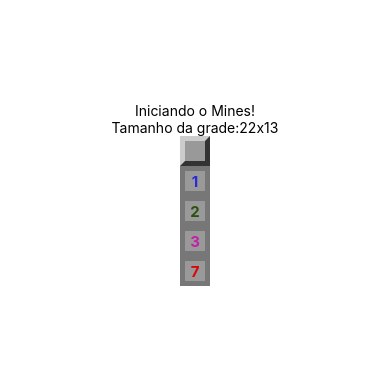
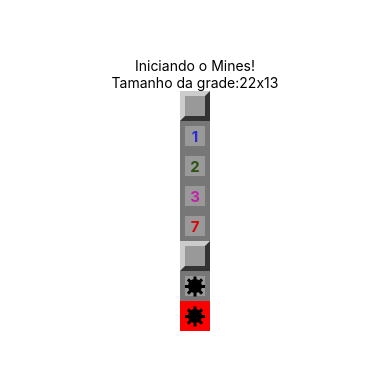
Before and after one commit to LuizLangkammer/React-Native-Learning, a React Native app in the folder mines/: screen / in a window 390 px wide. Shown: the part 228-598 px from the top of the page. Built offline with nearby package versions, Linux system fonts and the light colour scheme.

Commit message:
mines: mine design

```diff
--- a/mines/App.js
+++ b/mines/App.js
@@ -15,6 +15,9 @@
         <Field opened nearMines={2}/>
         <Field opened nearMines={3}/>
         <Field opened nearMines={7}/>
+        <Field mined />
+        <Field mined opened/>
+        <Field mined opened exploded/>
     </View>
   );
 }
--- a/mines/src/components/Field.js
+++ b/mines/src/components/Field.js
@@ -1,14 +1,16 @@
 import React from 'react';
 import { View, StyleSheet, Text } from 'react-native';
 import params from '../params';
+import Mine from './Mine';
 
 
 export default (props) => {
 
-    const { mined, opened, nearMines } = props;
+    const { mined, opened, nearMines, exploded } = props;
 
     const fieldStyles = [styles.field];
     if(opened) fieldStyles.push(styles.opened);
+    if(exploded) fieldStyles.push(styles.exploded);
     if (fieldStyles.length === 1) fieldStyles.push(styles.regular);
 
     let color = null;
@@ -30,6 +32,7 @@
                     {nearMines}</Text>
                 :false
             }
+            {mined && opened ? <Mine/> : false}
         </View>
     )
 
@@ -59,5 +62,9 @@
     label: {
         fontWeight: 'bold',
         fontSize: params.fontSize
+    },
+    exploded: {
+        backgroundColor: "red",
+        borderColor: 'red'
     }
 })
--- /dev/null
+++ b/mines/src/components/Mine.js
@@ -0,0 +1,36 @@
+import React from 'react';
+import { View, StyleSheet } from 'react-native';
+
+export default (props)=>{
+    return (
+        <View style={styles.container}>
+            <View style={styles.coreMine}/>
+            <View style={styles.line}/>
+            <View style={[styles.line, { transform: [{ rotate: '45deg'}]}]}/>
+            <View style={[styles.line, { transform: [{ rotate: '90deg'}]}]}/>
+            <View style={[styles.line, { transform: [{ rotate: '135deg'}]}]}/>
+        </View>
+    )
+}
+
+const styles = StyleSheet.create({
+    container: {
+        alignItems: 'center',
+        justifyContent: 'center'
+    },
+    coreMine: {
+        height: 14,
+        width: 14,
+        borderRadius: 10,
+        backgroundColor: 'black',
+        alignItems: 'center',
+        justifyContent: 'center'
+    },
+    line: {
+        position: 'absolute',
+        height: 3,
+        width: 20,
+        boderradius: 3,
+        backgroundColor: 'black'
+    }
+})
```
